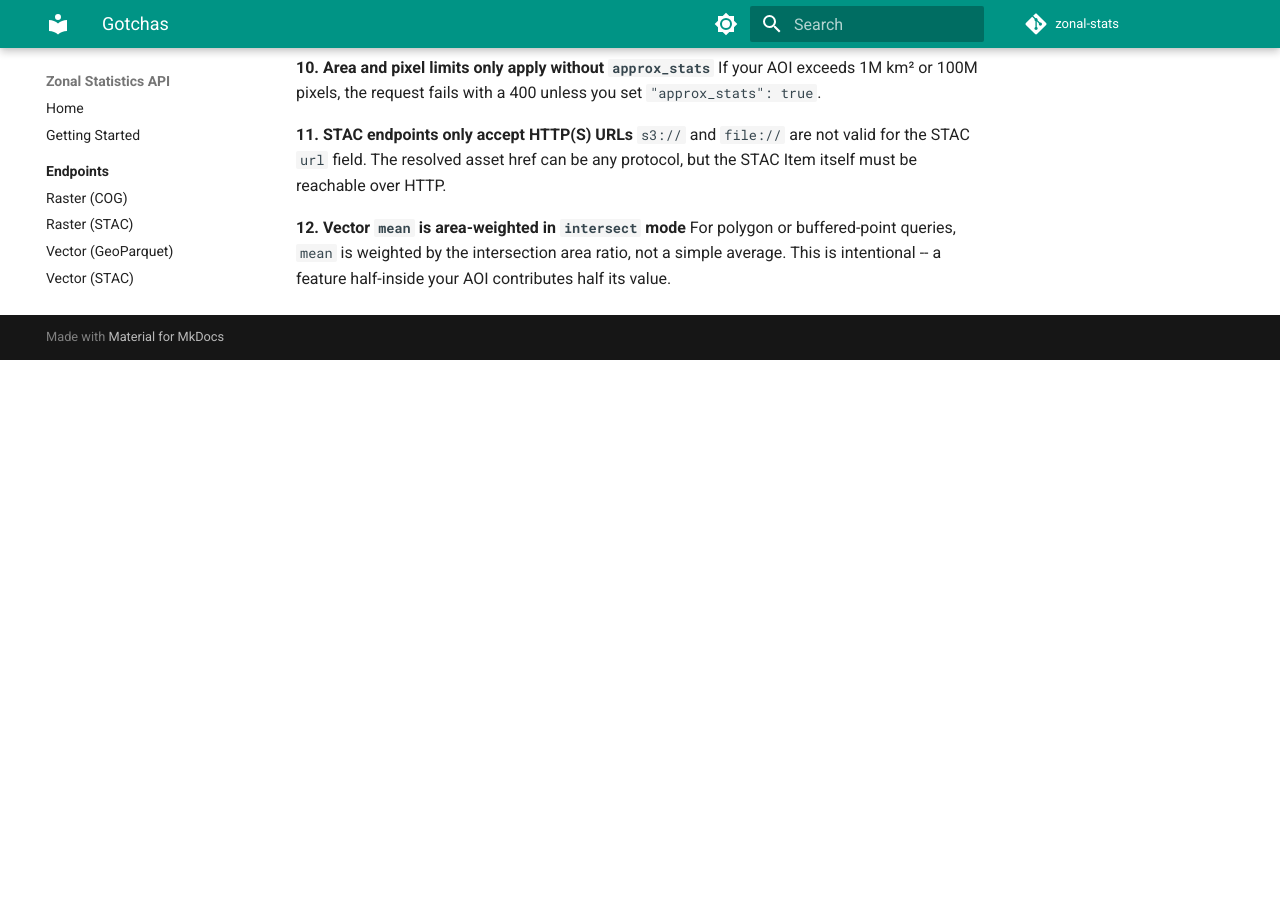
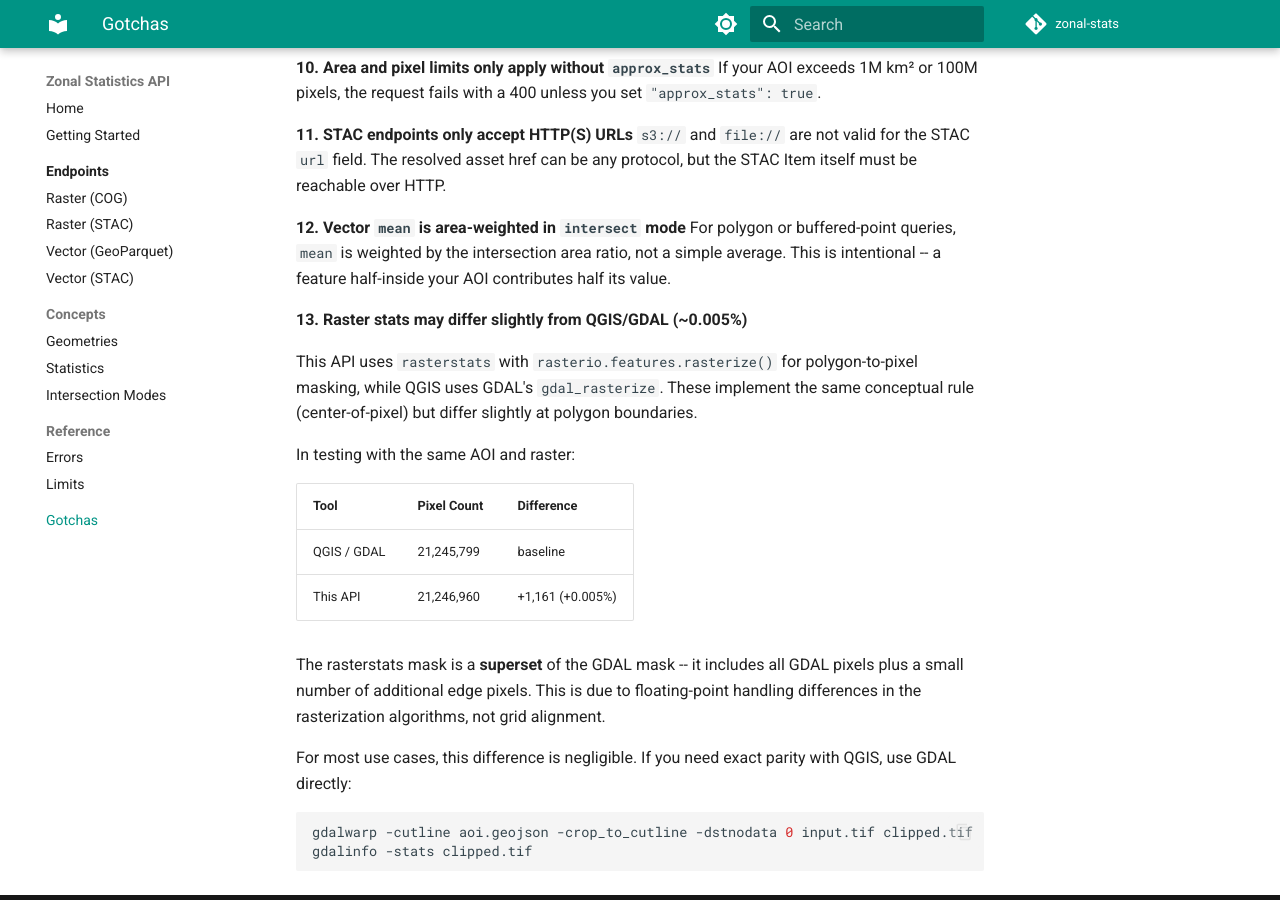
Before and after one commit to data-mermaid/zonal-stats, an MkDocs documentation site: the page built from docs/gotchas.md, in a window 1280 px wide and 900 px high, scrolled down 848 px. Built offline with MkDocs 1.6.1 and Material for MkDocs 9.7.7, drawn with Linux system fonts in a browser that asks for light colours; comment, search, counter and statistics services are not loaded; before the commit the page ends 1208 px from its top, so only the background shows below that.

Commit message:
Document rasterization differences vs QGIS/GDAL in gotchas
Added explanation that this API uses rasterstats/rasterio which produces
slightly different edge pixel inclusion (~0.005%) compared to GDAL/QGIS.
Includes comparison table and workaround for users needing exact parity.

````diff
--- a/docs/gotchas.md
+++ b/docs/gotchas.md
@@ -37,3 +37,23 @@
 
 **12. Vector `mean` is area-weighted in `intersect` mode**
 For polygon or buffered-point queries, `mean` is weighted by the intersection area ratio, not a simple average. This is intentional -- a feature half-inside your AOI contributes half its value.
+
+**13. Raster stats may differ slightly from QGIS/GDAL (~0.005%)**
+
+This API uses `rasterstats` with `rasterio.features.rasterize()` for polygon-to-pixel masking, while QGIS uses GDAL's `gdal_rasterize`. These implement the same conceptual rule (center-of-pixel) but differ slightly at polygon boundaries.
+
+In testing with the same AOI and raster:
+
+| Tool | Pixel Count | Difference |
+|------|-------------|------------|
+| QGIS / GDAL | 21,245,799 | baseline |
+| This API | 21,246,960 | +1,161 (+0.005%) |
+
+The rasterstats mask is a **superset** of the GDAL mask -- it includes all GDAL pixels plus a small number of additional edge pixels. This is due to floating-point handling differences in the rasterization algorithms, not grid alignment.
+
+For most use cases, this difference is negligible. If you need exact parity with QGIS, use GDAL directly:
+
+```bash
+gdalwarp -cutline aoi.geojson -crop_to_cutline -dstnodata 0 input.tif clipped.tif
+gdalinfo -stats clipped.tif
+```
````
Also changed, not shown: .claude/transcript.md (+19 -0 lines).
